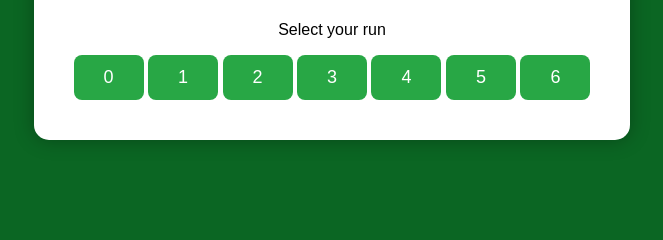
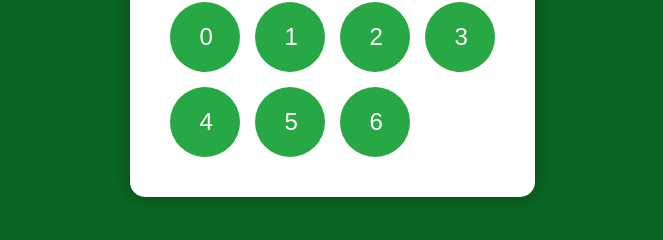
Before and after one commit to nagendragouda390-lgtm/hand-cricket, a Flask app: template templates/game.html in a window 1280 px wide. Shown: the part 404-644 px from the top of the page, without its empty margins (308-971 px from the left). Run offline with Flask 3, Linux system fonts and the light colour scheme; the template is opened without the code that fills it, so the values that code supplies are empty.

Commit message:
Add button grid layout and styling

```diff
--- a/static/style.css
+++ b/static/style.css
@@ -33,3 +33,17 @@ button{
 button:hover{
     background:#218838;
 }
+.buttons{
+    display:grid;
+    grid-template-columns:repeat(4,70px);
+    gap:15px;
+    justify-content:center;
+    margin-top:20px;
+}
+
+.buttons button{
+    width:70px;
+    height:70px;
+    font-size:24px;
+    border-radius:50%;
+}
```
